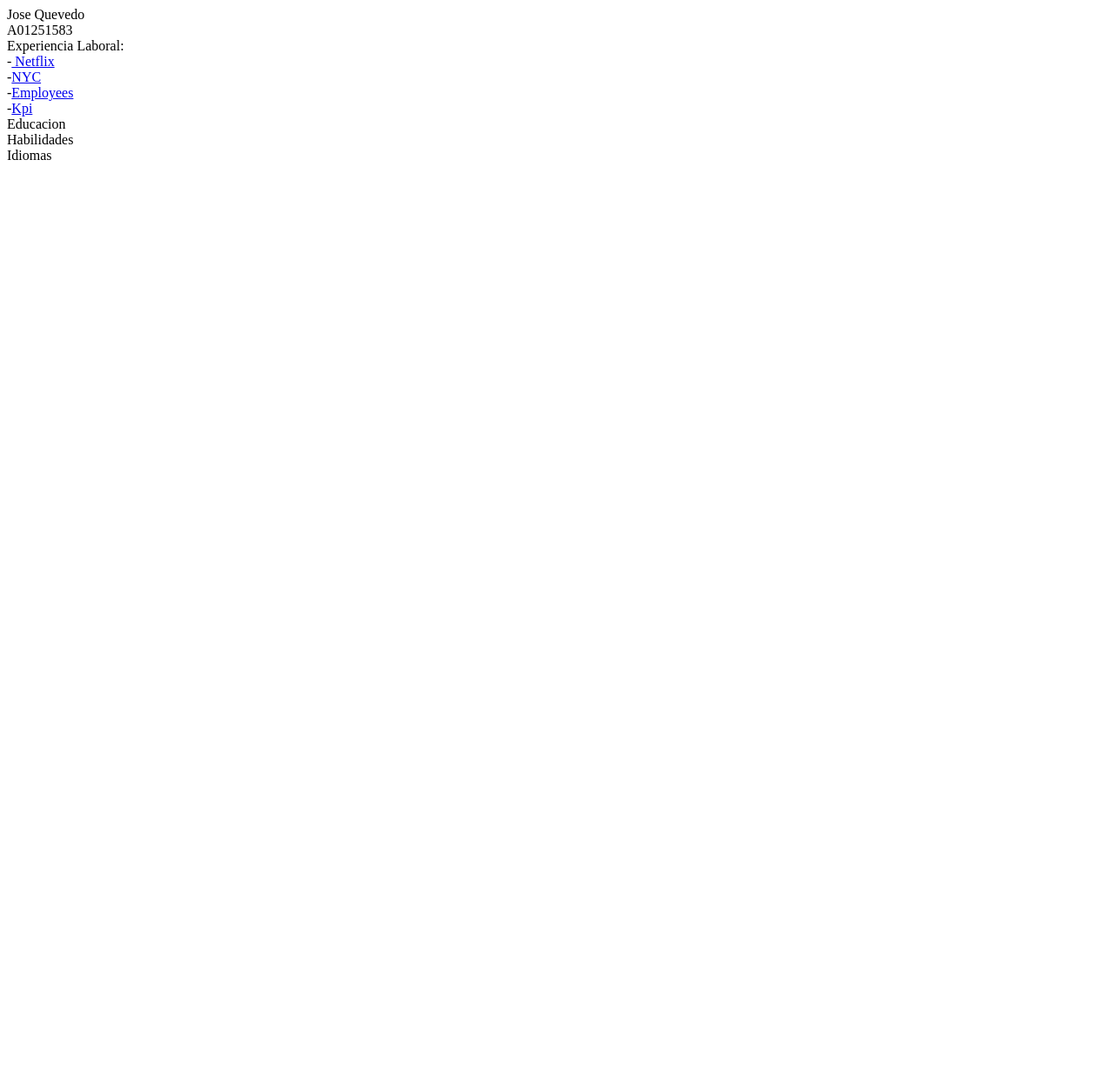
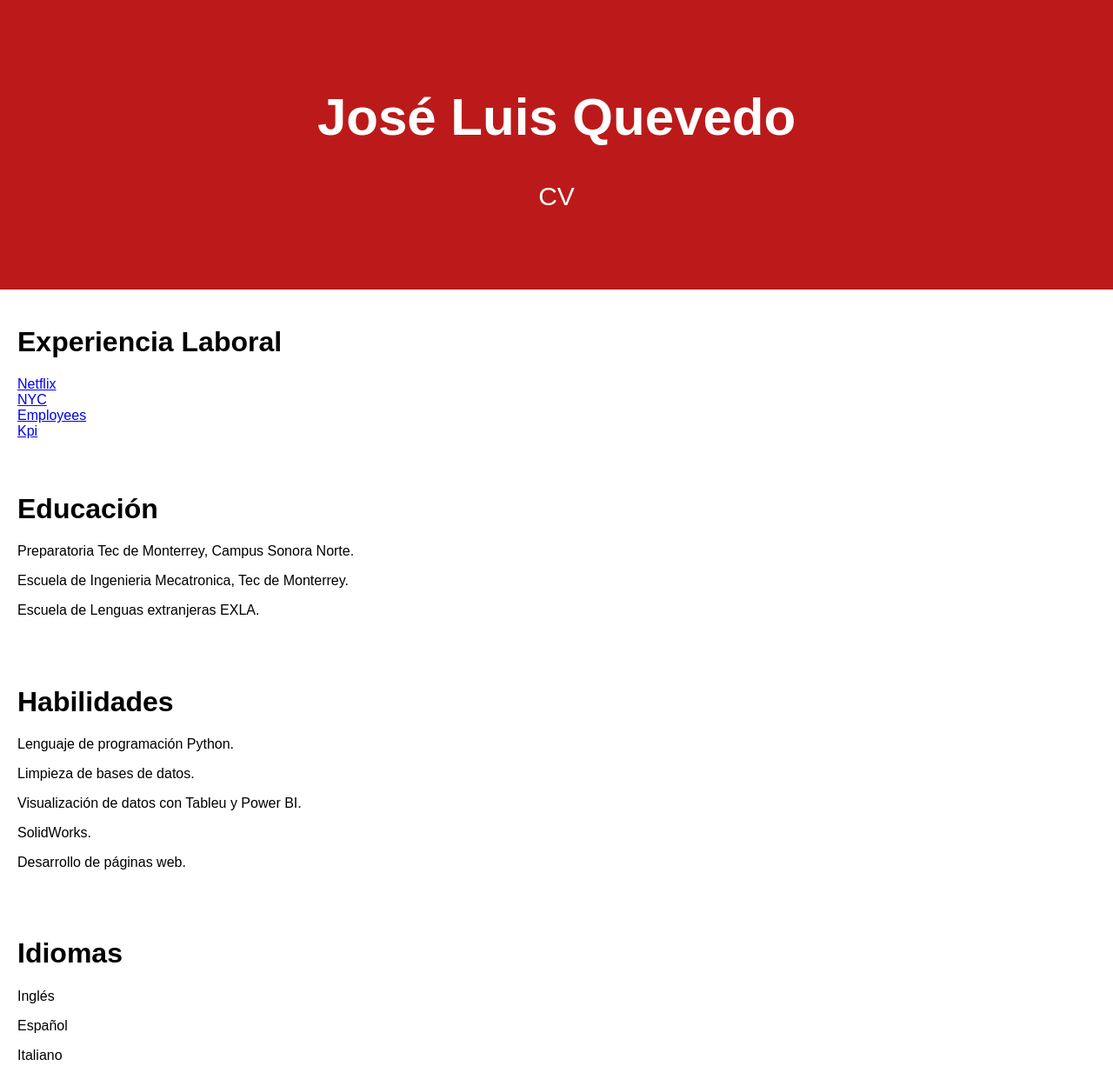
Before and after one commit to Azoth01/Azoth01.github.io, a plain HTML site: page index.html in a window 1280 px wide. Shown: the whole page at 87% size. Before the commit the page ends 800 px from the top, so only its background shows below. Drawn offline with Linux system fonts and the light colour scheme.

Commit message:
Terminado

```diff
--- a/index.html
+++ b/index.html
@@ -2,37 +2,78 @@
     </body>
 
         <div>
-        Jose Quevedo  <br>
-        A01251583
-        </div>
+            <!DOCTYPE html>
+<html lang="en">
+<head>
+<title>Page Title</title>
+<meta charset="UTF-8">
+<meta name="viewport" content="width=device-width, initial-scale=1">
+<style>
+/* Style the body */
+body {
+  font-family: Arial;
+  margin: 0;
+}
 
-        <div>
-        Experiencia Laboral: <br>
-        -<a href = "https://github.com/Azoth01/Netflix.git"> Netflix</a><br>
-        -<a href = "https://github.com/Azoth01/NYC.git">NYC</a><br>
-        -<a href = "https://github.com/Azoth01/Employees.git">Employees</a><br>
-        -<a href = "https://github.com/Azoth01/Kpi.git">Kpi</a><br>
+/* Header/Logo Title */
+.header {
+  padding: 60px;
+  text-align: center;
+  background: #bc1a1a;
+  color: white;
+  font-size: 30px;
+}
+
+/* Page Content */
+.content {padding:20px;}
+</style>
+</head>
+<body>
+
+<div class="header">
+  <h1>José Luis Quevedo</h1>
+  <p>CV</p>
+</div>
+
+<div class="content">
+  <h1>Experiencia Laboral</h1>
+    <a href = "https://github.com/Azoth01/Netflix.git"> Netflix</a><br>
+    <a href = "https://github.com/Azoth01/NYC.git">NYC</a><br>
+    <a href = "https://github.com/Azoth01/Employees.git">Employees</a><br>
+    <a href = "https://github.com/Azoth01/Kpi.git">Kpi</a><br>
+</div>
+
+<div class="content">
+    <h1>Educación</h1>
+    <p>Preparatoria Tec de Monterrey, Campus Sonora Norte.</p>
+    <p>Escuela de Ingenieria Mecatronica, Tec de Monterrey.</p>
+    <p>Escuela de Lenguas extranjeras EXLA.</p>
+  </div>
+
+
+<div class="content">
+    <h1>Habilidades</h1>
+    <p>Lenguaje de programación Python.</p>
+    <p>Limpieza de bases de datos.</p>
+    <p>Visualización de datos con Tableu y Power BI.</p>
+    <p>SolidWorks.</p>
+    <p>Desarrollo de páginas web.</p>
+  </div>
+
+  <div class="content">
+    <h1>Idiomas</h1>
+    <p>Inglés</p>
+    <p>Español</p>
+    <p>Italiano</p>
+  </div>
 
 
 
-        </div>
-
-        <div>
-        Educacion
-
-        </div>
 
 
-        <div>
 
-        Habilidades
-
-        </div>
-
-        <div>
-        Idiomas
-
-        </div>
+</body>
+</html>
 
 
     </body>
```
